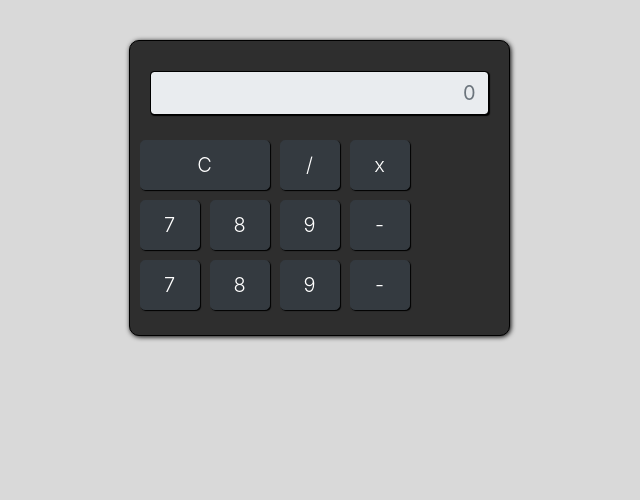
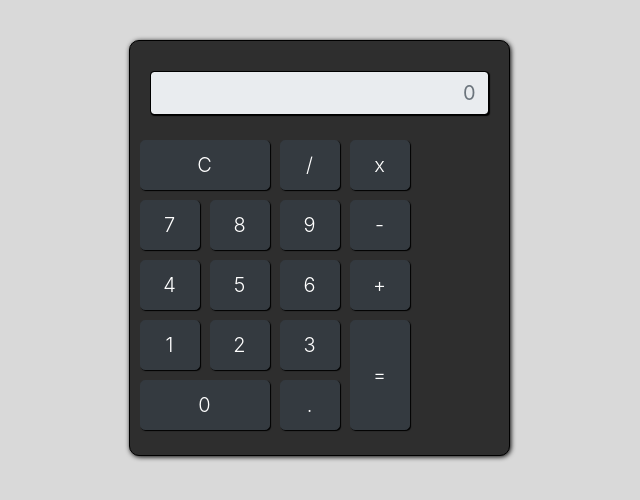
Before and after one commit to fferreirafilho/calculadora_java_script, a plain HTML site: page index.html in a window 1280 px wide. Shown: the whole page, without its empty margins (321-961 px from the left). Drawn offline with nearby package versions, Linux system fonts and the light colour scheme.

Commit message:
Update index.html

```diff
--- a/index.html
+++ b/index.html
@@ -36,10 +36,23 @@
                     </div>
 
                     <div class="row">
-                        <button onclick="calcular('valor','4')" type="button" class="btn btn-lg btn-dark font-weight-light">7</button>
-                        <button onclick="calcular('valor','5')" type="button" class="btn btn-lg btn-dark font-weight-light ">8</button>
-                        <button onclick="calcular('valor','6')" type="button" class="btn btn-lg btn-dark font-weight-light ">9</button>
-                        <button onclick="calcular('acao','+')" type="button" class="btn btn-lg btn-dark font-weight-light ">-</button>
+                        <button onclick="calcular('valor','4')" type="button" class="btn btn-lg btn-dark font-weight-light">4</button>
+                        <button onclick="calcular('valor','5')" type="button" class="btn btn-lg btn-dark font-weight-light ">5</button>
+                        <button onclick="calcular('valor','6')" type="button" class="btn btn-lg btn-dark font-weight-light ">6</button>
+                        <button onclick="calcular('acao','+')" type="button" class="btn btn-lg btn-dark font-weight-light ">+</button>
+                    </div>
+
+                    <div class="row">
+                        <button onclick="calcular('valor','1')" type="button" class="btn btn-lg btn-dark font-weight-light">1</button>
+                        <button onclick="calcular('valor','2')" type="button" class="btn btn-lg btn-dark font-weight-light ">2</button>
+                        <button onclick="calcular('valor','3')" type="button" class="btn btn-lg btn-dark font-weight-light ">3</button>
+                        <button onclick="calcular('acao','=')" type="button" class="btn btn-lg btn-dark font-weight-light enter ">=</button>
+                    </div>
+
+                    <div class="row" style="margin-top: -60px">
+                        <button onclick="calcular('valor','0')" type="button" class="btn btn-lg btn-dark font-weight-light zero">0</button>
+                        <button onclick="calcular('acao','.')" type="button" class="btn btn-lg btn-dark font-weight-light ">.</button>
+
                     </div>
 
                 </div>
```
